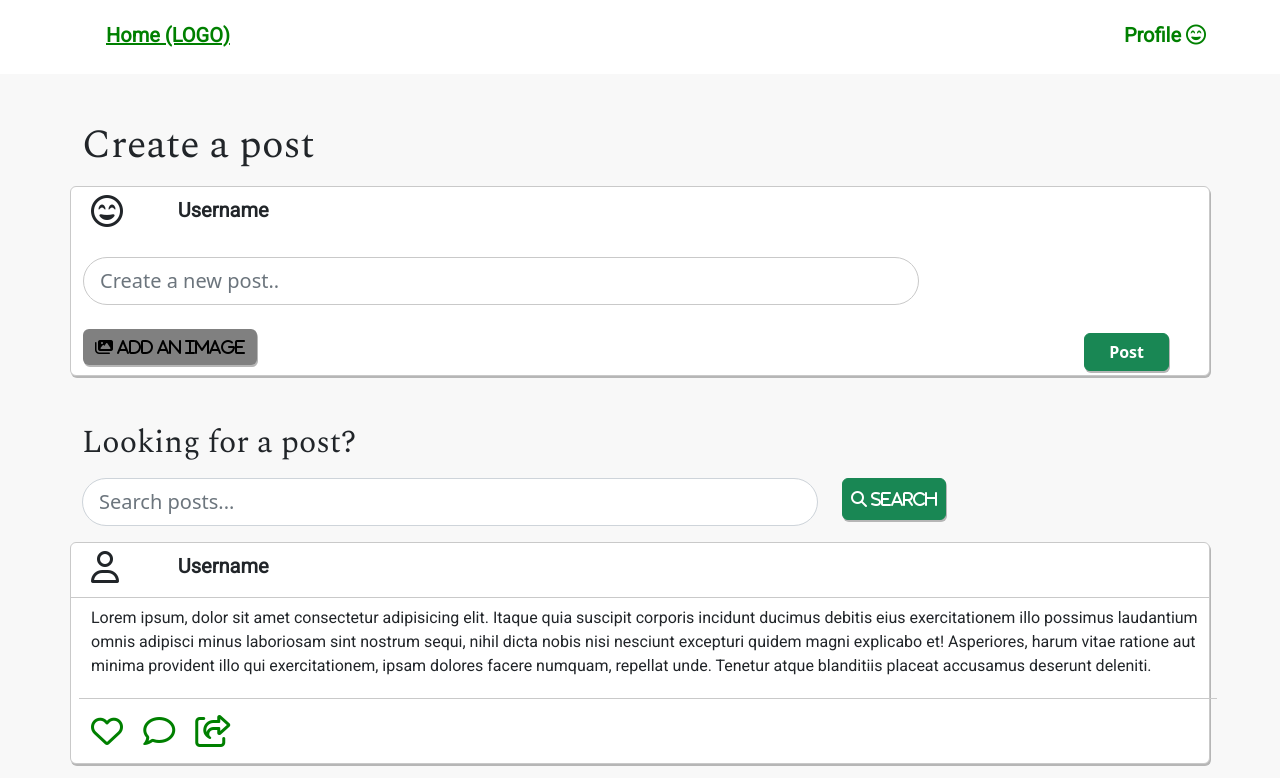
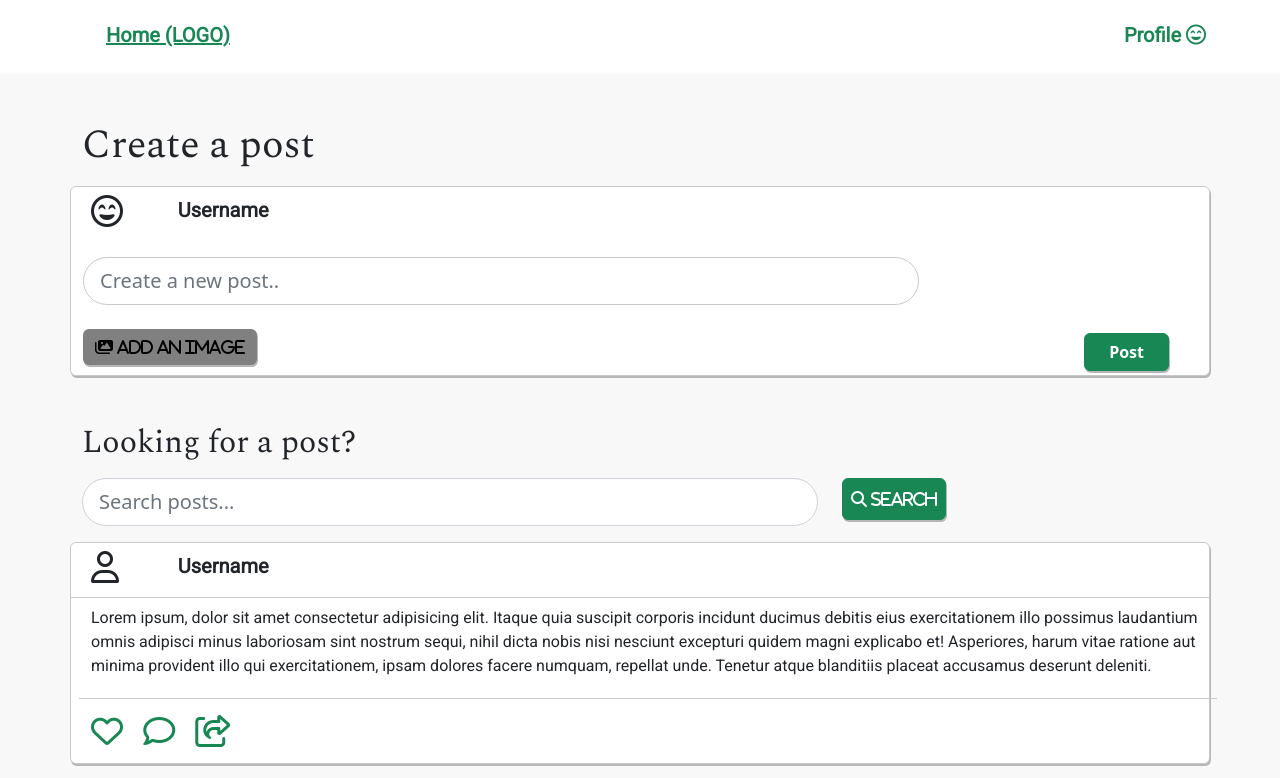
Before and after one commit to Eplepai96/CSS-frameworks-CA, a website: page home.html in a window 1280 px wide. Shown: the top 778 px of the page. Drawn offline with nearby package versions, Linux system fonts and the light colour scheme; files that its build step writes are made by us from their sources.

Commit message:
Changed shade of green

```diff
--- a/src/scss/_colors.scss
+++ b/src/scss/_colors.scss
@@ -1,5 +1,5 @@
 $colors: (
     primary: rgb(248, 248, 248),
-    secondary: green,
+    secondary: #198754,
     tertiary: rgb(255, 255, 255)
 );
```
